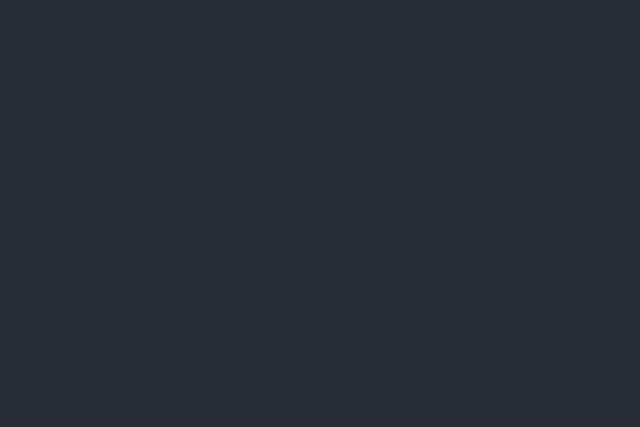
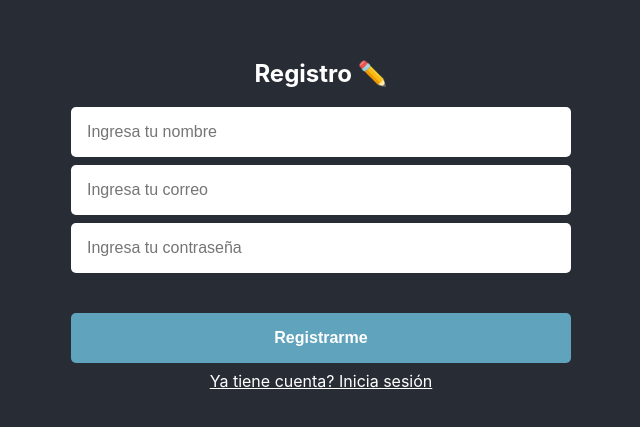
Before and after one commit to MisaelCalvillo/devf-m8-backed-avanzado-tareas-front, a React (Create React App) app: page /auth/signup in a window 1280 px wide. Before the commit this address had no page. Shown: the part 177-604 px from the top of the page, without its empty margins (319-959 px from the left). Built offline with nearby package versions, Linux system fonts and the light colour scheme.

Commit message:
Agrega rutas al proyecto

```diff
--- a/src/App.js
+++ b/src/App.js
@@ -3,6 +3,9 @@
 import TaskList from './scenes/TaskList/TaskList';
 import AuthView from './scenes/AuthView/AuthView';
 import './App.css';
+
+import Login from './components/Login';
+import SignUp from './components/SignUp';
 
 function App() {
   const [token, setToken] = useState(null);
@@ -14,7 +17,11 @@
       <header className="app-header">
         <Routes>
           <Route path="/" element={<TaskList token={token} />} />
-          <Route path="/auth" element={<AuthView  setToken={setToken} />} />
+          <Route path="auth" element={<AuthView  setToken={setToken} />}>
+            <Route index element={<Login />} />
+            <Route path="login" element={<Login setToken={setToken}/>} />
+            <Route path="signup" element={<SignUp />} />
+          </Route>
         </Routes>
       </header>
     </div>
--- a/src/api/index.js
+++ b/src/api/index.js
@@ -2,6 +2,18 @@
 
 export const login = (email, password) => {
   return axios.post('http://localhost:5001/api/users/login', {
+    email,
+    password
+  }, {
+    headers: {
+      'Content-Type': 'application/json'
+    }
+  })
+}
+
+export const signUp = ({ name, email, password }) => {
+  return axios.post('http://localhost:5001/api/users', {
+    name,
     email,
     password
   }, {
--- /dev/null
+++ b/src/components/Login/Login.js
@@ -0,0 +1,49 @@
+import React, {useState} from 'react';
+import { useNavigate, Link } from 'react-router-dom';
+import Button from '../../components/Button';
+import TextInput from '../../components/TextInput';
+
+import { login } from '../../api';
+
+function Login({ setToken }) {
+  const [email, setEmail] = useState('');
+  const [password, setPassword] = useState('');
+  const navigate = useNavigate();
+
+  const makeLogin = () => {
+    console.log('Make login')
+    login(email, password)
+    .then((res) => {
+      const user = res.data;
+      setToken(user.token);
+      navigate('/');
+    })
+    .catch((err) => {
+      console.error(err);
+    })
+  }
+
+  return (
+    <div>
+      <h2 style={{ color: 'white' }}>Iniciar sesión 🦄</h2>
+      <div className='auth-view__input-container'>
+        <TextInput
+          value={email}
+          type="email"
+          placeholder="Ingresa tu correo"
+          onChange={(e) => setEmail(e.target.value)}
+        />
+        <TextInput
+          value={password}
+          type="password"
+          placeholder="Ingresa tu contraseña"
+          onChange={(e) => setPassword(e.target.value)}
+        />
+      </div>
+      <Button onClick={makeLogin}>Iniciar Sesión</Button>
+      <Link style={{ color: 'white'}} to="/auth/signup">No tienes cuenta? Registrate aquí</Link>
+    </div>
+  )
+}
+
+export default Login;
--- /dev/null
+++ b/src/components/Login/index.js
@@ -0,0 +1 @@
+export { default } from './Login';
--- /dev/null
+++ b/src/components/SignUp/SignUp.js
@@ -0,0 +1,57 @@
+import React, {useState} from 'react';
+import { useNavigate, Link } from 'react-router-dom';
+import Button from '../../components/Button';
+import TextInput from '../../components/TextInput';
+
+import { signUp } from '../../api';
+
+function Login({ setToken }) {
+  const [name, setName] = useState('');
+  const [email, setEmail] = useState('');
+  const [password, setPassword] = useState('');
+  const navigate = useNavigate();
+
+  const makeSignUp = () => {
+    signUp({ name, email, password })
+    .then((res) => {
+      const user = res.data;
+      navigate('/auth/login');
+    })
+    .catch((err) => {
+      console.error(err);
+    })
+  }
+
+  return (
+    <div>
+      <h2 style={{ color: 'white' }}>Registro ✏️</h2>
+      <div className='auth-view__input-container'>
+        <TextInput
+          value={name}
+          type="text"
+          placeholder="Ingresa tu nombre"
+          onChange={(e) => setName(e.target.value)}
+          autoComplete="off"
+        />
+        <TextInput
+          value={email}
+          type="email"
+          placeholder="Ingresa tu correo"
+          onChange={(e) => setEmail(e.target.value)}
+          autoComplete="off"
+        />
+        <TextInput
+          value={password}
+          type="password"
+          placeholder="Ingresa tu contraseña"
+          onChange={(e) => setPassword(e.target.value)}
+          autoComplete="off"
+        />
+      </div>
+      <Button onClick={makeSignUp}>Registrarme</Button>
+      <Link style={{ color: 'white'}} to="/auth/login">Ya tiene cuenta? Inicia sesión</Link>
+    </div>
+  )
+}
+
+export default Login;
--- /dev/null
+++ b/src/components/SignUp/index.js
@@ -0,0 +1 @@
+export { default } from './SignUp';
--- a/src/components/TextInput/TextInput.js
+++ b/src/components/TextInput/TextInput.js
@@ -1,7 +1,7 @@
 import React from 'react';
 import './TextInput.css';
 
-function TextInput({ className, value, placeholder, onChange, type }) {
+function TextInput({ className, value, placeholder, onChange, type, autoComplete }) {
   return (
       <input
         type={type}
@@ -9,6 +9,7 @@
         value={value}
         placeholder={placeholder}
         onChange={onChange}
+        autoComplete={autoComplete}
       />
   )
 }
--- a/src/scenes/AuthView/AuthView.js
+++ b/src/scenes/AuthView/AuthView.js
@@ -1,49 +1,12 @@
 import React, { useState } from 'react';
-import { useNavigate } from 'react-router-dom';
-
-import Button from '../../components/Button';
-import TextInput from '../../components/TextInput';
-import { login } from '../../api';
+import { useNavigate, Outlet } from 'react-router-dom';
 
 import './AuthView.css';
 
 function AuthView({ setToken }) {
-
-  const [email, setEmail] = useState('');
-  const [password, setPassword] = useState('');
-  const navigate = useNavigate();
-
-  const makeLogin = () => {
-    console.log('Make login')
-    login(email, password)
-    .then((res) => {
-      const user = res.data;
-      setToken(user.token);
-      navigate('/');
-    })
-    .catch((err) => {
-      console.error(err);
-    })
-
-  }
-
   return (
     <div className='auth-view'>
-      <div className='auth-view__input-container'>
-        <TextInput
-          value={email}
-          type="email"
-          placeholder="Ingresa tu correo"
-          onChange={(e) => setEmail(e.target.value)}
-        />
-        <TextInput
-          value={password}
-          type="password"
-          placeholder="Ingresa tu contraseña"
-          onChange={(e) => setPassword(e.target.value)}
-        />
-      </div>
-      <Button onClick={makeLogin}>Iniciar Sesión</Button>
+      <Outlet />
     </div>
   )
 }
```
